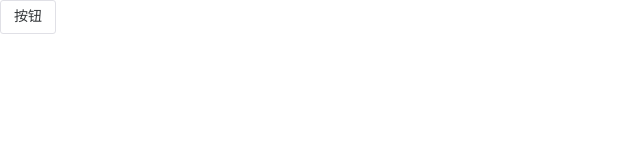
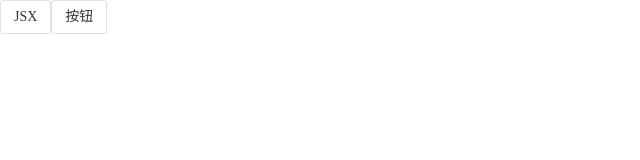
Before and after one commit to strugglebak/NaiveVueTemplate, a Vue app: page / in a window 1280 px wide. Shown: the top 160 px of the page, without its empty margins (0-640 px from the left). Built offline with nearby package versions, Linux system fonts and the light colour scheme.

Commit message:
fix: 支持 jsx

```diff
--- a/package.json
+++ b/package.json
@@ -32,6 +32,7 @@
 		"@typescript-eslint/eslint-plugin": "^6.11.0",
 		"@typescript-eslint/parser": "^6.11.0",
 		"@vitejs/plugin-vue": "^4.2.3",
+		"@vitejs/plugin-vue-jsx": "^3.1.0",
 		"eslint": "^8.53.0",
 		"eslint-config-prettier": "^9.0.0",
 		"eslint-plugin-prettier": "^5.0.1",
--- a/src/views/Home.vue
+++ b/src/views/Home.vue
@@ -1,8 +1,11 @@
-<script lang="ts" setup>
+<script lang="tsx" setup>
 import { NButton } from 'naive-ui';
+
+const JSX = <NButton>JSX</NButton>;
 </script>
 <template>
 	<div>
+		<JSX />
 		<NButton>按钮</NButton>
 	</div>
 </template>
--- a/vite.config.ts
+++ b/vite.config.ts
@@ -10,10 +10,14 @@ import { NaiveUiResolver } from 'unplugin-vue-components/resolvers';
 /** 引入svg插件 */
 import { createSvgIconsPlugin } from 'vite-plugin-svg-icons';
 
+/** 引入 jsx */
+import vueJsx from '@vitejs/plugin-vue-jsx';
+
 // https://vitejs.dev/config/
 export default defineConfig({
 	plugins: [
 		vue(),
+		vueJsx(),
 		AutoImport({
 			resolvers: [NaiveUiResolver()]
 		}),
```
Also changed, not shown: 1 other file (tests, documents, lock files or other folders).
